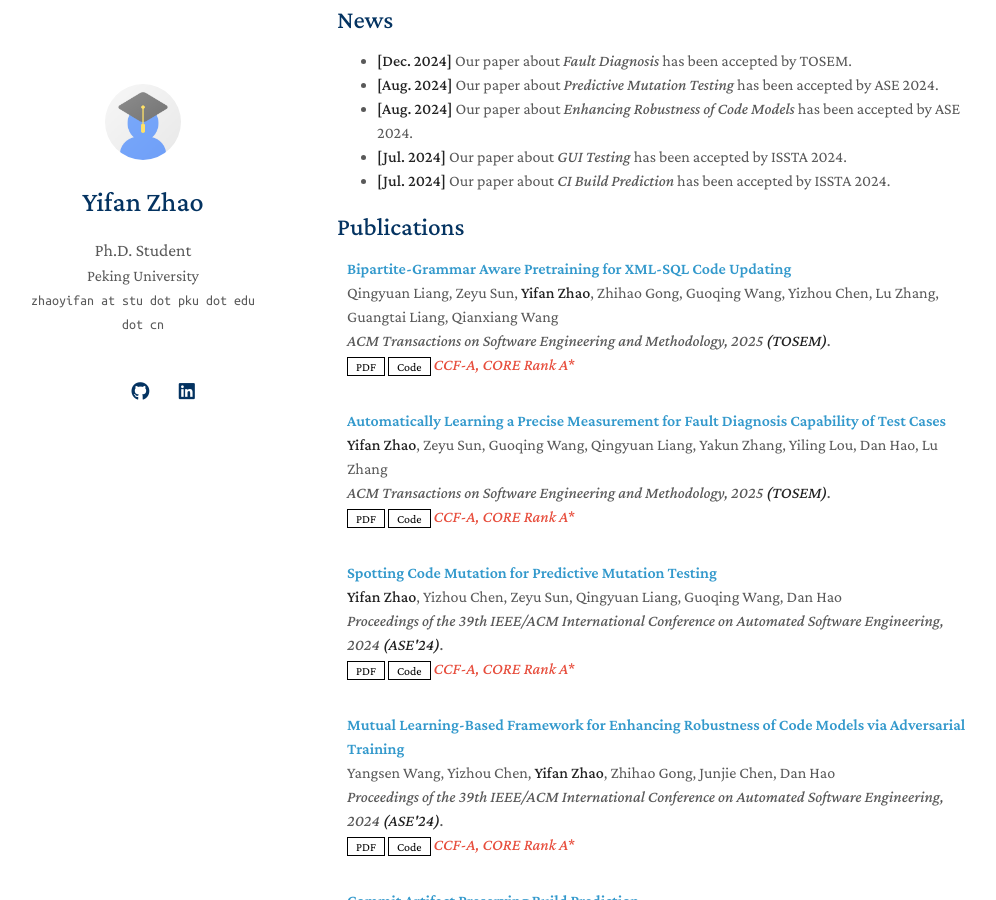
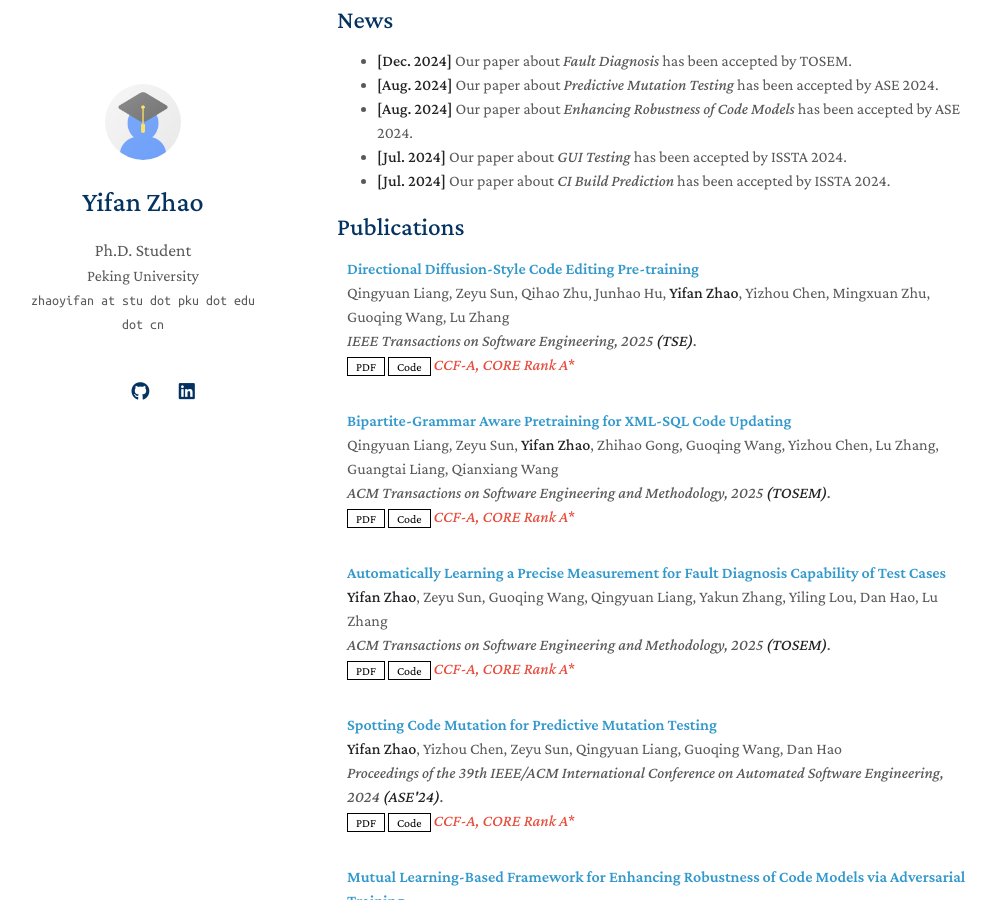
Before and after one commit to yifan-CodeDir/yifan-CodeDir.github.io, a Jekyll site: the page built from index.md, in a window 1280 px wide and 900 px high, scrolled down 488 px. Shown: the whole window, without its empty margins (133-1129 px from the left). Built offline with Jekyll 4.4.1, drawn with Linux system fonts in a browser that asks for light colours; a style sheet for code colours, icons or effects is not loaded; our own code applies the rules of GitHub Pages for plain Markdown files.

Commit message:
Update publications.yml

```diff
--- a/_data/publications.yml
+++ b/_data/publications.yml
@@ -1,4 +1,12 @@
 main:
+  - title: Directional Diffusion-Style Code Editing Pre-training
+    authors: Qingyuan Liang, Zeyu Sun, Qihao Zhu, Junhao Hu, <strong>Yifan Zhao</strong>, Yizhou Chen, Mingxuan Zhu, Guoqing Wang, Lu Zhang
+    conference_short: TSE
+    conference: IEEE Transactions on Software Engineering, 2025 <strong>(TSE)</strong>.
+    pdf:  https://ieeexplore.ieee.org/xpl/RecentIssue.jsp?punumber=32
+    code: https://github.com/LIANGQINGYUAN/DivoT5
+    notes: CCF-A, CORE Rank A*
+
   - title: Bipartite-Grammar Aware Pretraining for XML-SQL Code Updating
     authors: Qingyuan Liang, Zeyu Sun, <strong>Yifan Zhao</strong>, Zhihao Gong, Guoqing Wang, Yizhou Chen, Lu Zhang, Guangtai Liang, Qianxiang Wang
     conference_short: TOSEM
```
